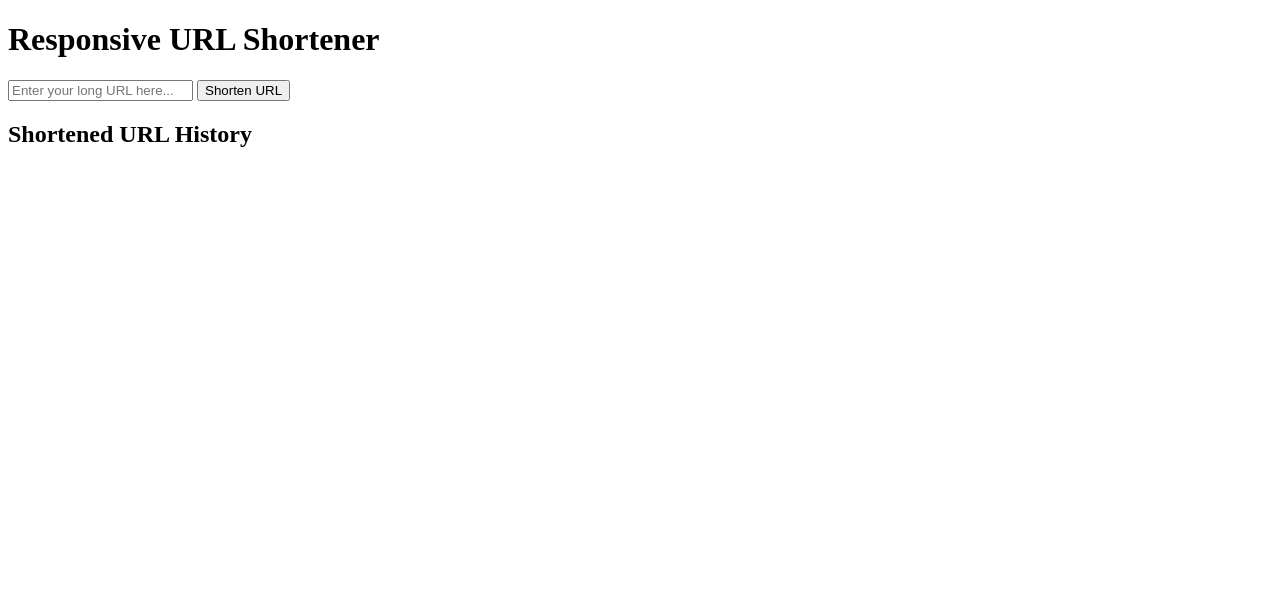
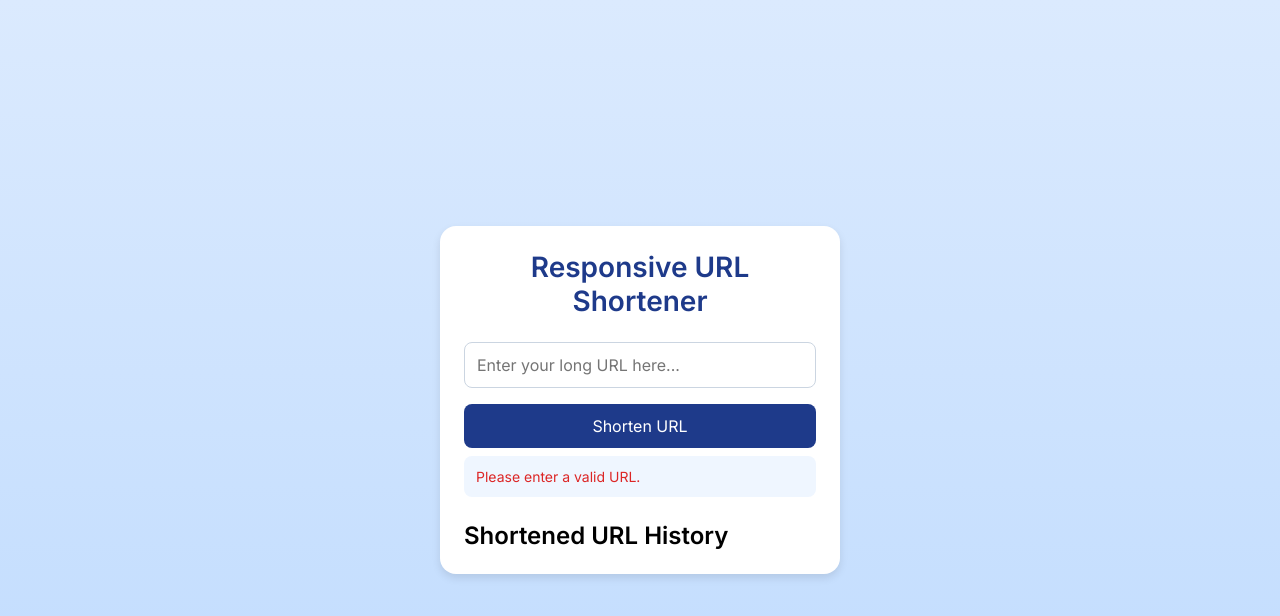
Before and after one commit to ItunuComfort/shortener, a plain HTML site: page index.html in a window 1280 px wide. Both pictures are taken after a click on the button "Shorten URL". Drawn offline with Linux system fonts and the light colour scheme.

Commit message:
Update index.html

```diff
--- a/index.html
+++ b/index.html
@@ -4,9 +4,7 @@
   <meta charset="UTF-8">
   <meta name="viewport" content="width=device-width, initial-scale=1.0">
   <title>Responsive URL Shortener</title>
-  <link rel="stylesheet" href="index.css">
   <link href="https://fonts.googleapis.com/css2?family=Inter:wght@400;600&display=swap" rel="stylesheet">
-  <script src="index.js"></script>
 </head>
 <body>
   <div class="card">
@@ -19,5 +17,165 @@
     <h2 class="url-history">Shortened URL History</h2>
     <div id="history-container"></div>
   </div>
+  <style>
+    * {
+      box-sizing: border-box;
+      margin: 0;
+      padding: 0;
+      font-family: 'Inter', sans-serif;
+    }
+
+    body {
+      background: linear-gradient(to bottom, #dbeafe, #bfdbfe);
+      display: flex;
+      justify-content: center;
+      align-items: center;
+      min-height: 100vh;
+      padding: 16px;
+    }
+
+    .card {
+      background: white;
+      max-width: 400px;
+      width: 100%;
+      padding: 24px;
+      border-radius: 16px;
+      box-shadow: 0 4px 8px rgba(0, 0, 0, 0.1);
+    }
+
+    h1 {
+      text-align: center;
+      color: #1e3a8a;
+      font-size: 28px;
+      margin-bottom: 24px;
+    }
+
+    .input-group {
+      display: flex;
+      flex-direction: column;
+      gap: 16px;
+    }
+
+    input[type="url"] {
+      width: 100%;
+      padding: 12px;
+      border: 1px solid #cbd5e1;
+      border-radius: 8px;
+      font-size: 16px;
+      outline: none;
+      transition: border-color 0.2s;
+    }
+
+    input[type="url"]:focus {
+      border-color: #3b82f6;
+    }
+
+    button {
+      background-color: #1e3a8a;
+      color: white;
+      padding: 12px;
+      font-size: 16px;
+      border: none;
+      border-radius: 8px;
+      cursor: pointer;
+    }
+
+    button:hover {
+      background-color: #2563eb;
+    }
+
+    .result {
+      margin-top: 16px;
+      padding: 12px;
+      background-color: #eff6ff;
+      border-radius: 8px;
+      word-break: break-word;
+    }
+
+    .url-history {
+      margin-top: 24px;
+    }
+
+    .url-history-item {
+      padding: 8px 12px;
+      background: white;
+      border-radius: 8px;
+      margin-bottom: 8px;
+      box-shadow: 0 2px 4px rgba(0, 0, 0, 0.05);
+    }
+
+    .error-message {
+      color: #dc2626;
+      font-size: 14px;
+      margin-top: 8px;
+    }
+  </style>
+  <script>
+    document.addEventListener('DOMContentLoaded', () => {
+      const urlInput = document.getElementById('url-input');
+      const shortenButton = document.getElementById('shorten-button');
+      const resultContainer = document.getElementById('result-container');
+      const historyContainer = document.getElementById('history-container');
+      const history = JSON.parse(localStorage.getItem('urlHistory')) || [];
+
+      function validateUrl(url) {
+        try {
+          new URL(url);
+          return true;
+        } catch {
+          return false;
+        }
+      }
+
+      function renderHistory() {
+        historyContainer.innerHTML = '';
+        history.forEach(({ longUrl, shortUrl }) => {
+          const entry = document.createElement('div');
+          entry.classList.add('url-history-item');
+          entry.innerHTML = `<p><strong>Original:</strong> ${longUrl}</p><p><strong>Shortened:</strong> <a href="${shortUrl}" target="_blank">${shortUrl}</a></p>`;
+          historyContainer.appendChild(entry);
+        });
+      }
+
+      async function shortenUrl() {
+        const longUrl = urlInput.value.trim();
+
+        resultContainer.classList.remove('error-message');
+        resultContainer.textContent = '';
+        if (!validateUrl(longUrl)) {
+          resultContainer.textContent = 'Please enter a valid URL.';
+          resultContainer.classList.add('error-message');
+          return;
+        }
+
+        resultContainer.textContent = 'Shortening...';
+        shortenButton.disabled = true;
+
+        try {
+          const response = await fetch(`https://api.shrtco.de/v2/shorten?url=${encodeURIComponent(longUrl)}`);
+          const data = await response.json();
+
+          if (data.ok) {
+            const shortUrl = data.result.full_short_link;
+            resultContainer.innerHTML = `<strong>Shortened URL:</strong> <a href="${shortUrl}" target="_blank">${shortUrl}</a>`;
+            history.unshift({ longUrl, shortUrl });
+            localStorage.setItem('urlHistory', JSON.stringify(history));
+            renderHistory();
+          } else {
+            resultContainer.textContent = 'Failed to shorten the URL.';
+            resultContainer.classList.add('error-message');
+          }
+        } catch (error) {
+          resultContainer.textContent = 'Error contacting the shortening service.';
+          resultContainer.classList.add('error-message');
+        } finally {
+          shortenButton.disabled = false;
+        }
+      }
+
+      shortenButton.addEventListener('click', shortenUrl);
+      renderHistory();
+    });
+  </script>
 </body>
 </html>
```
